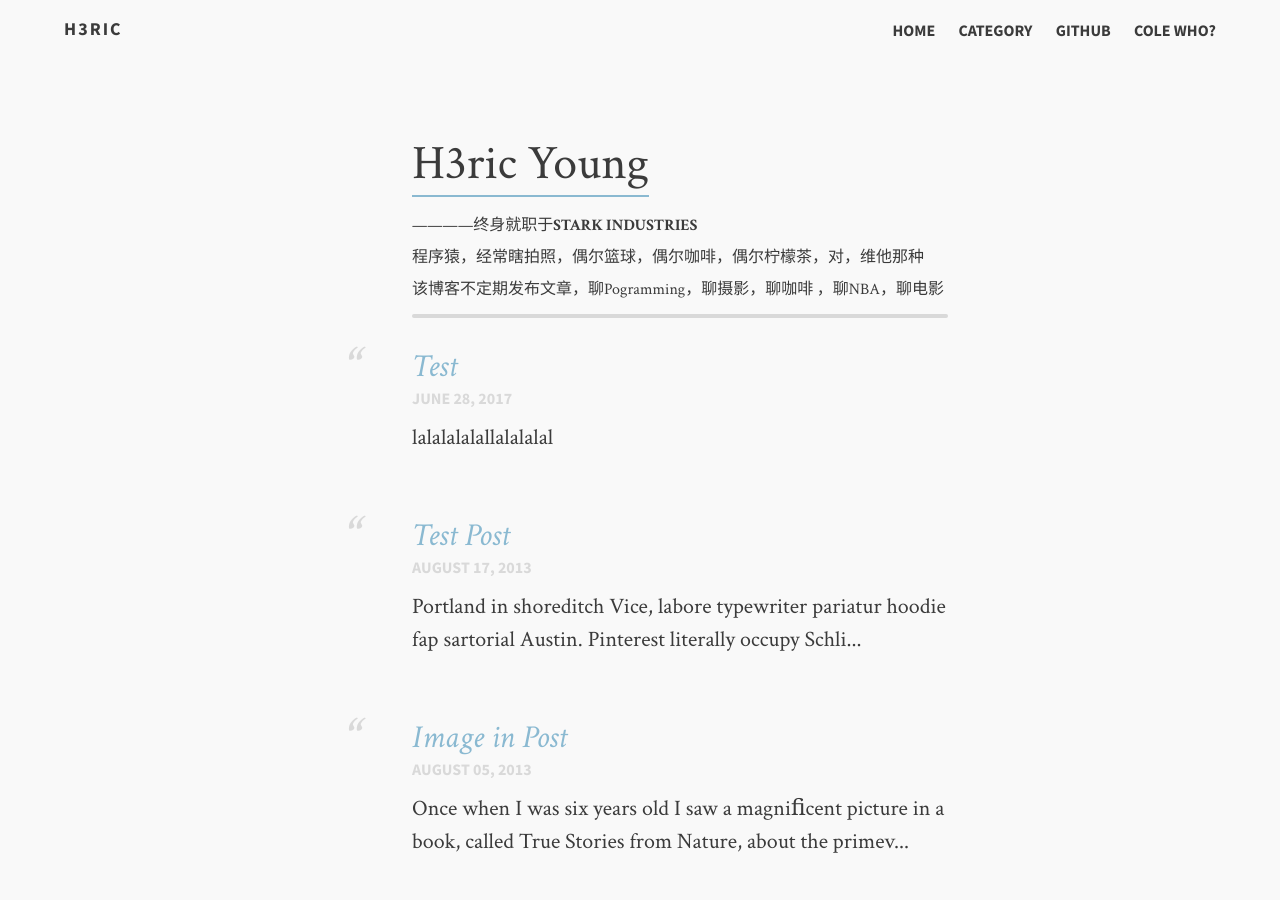
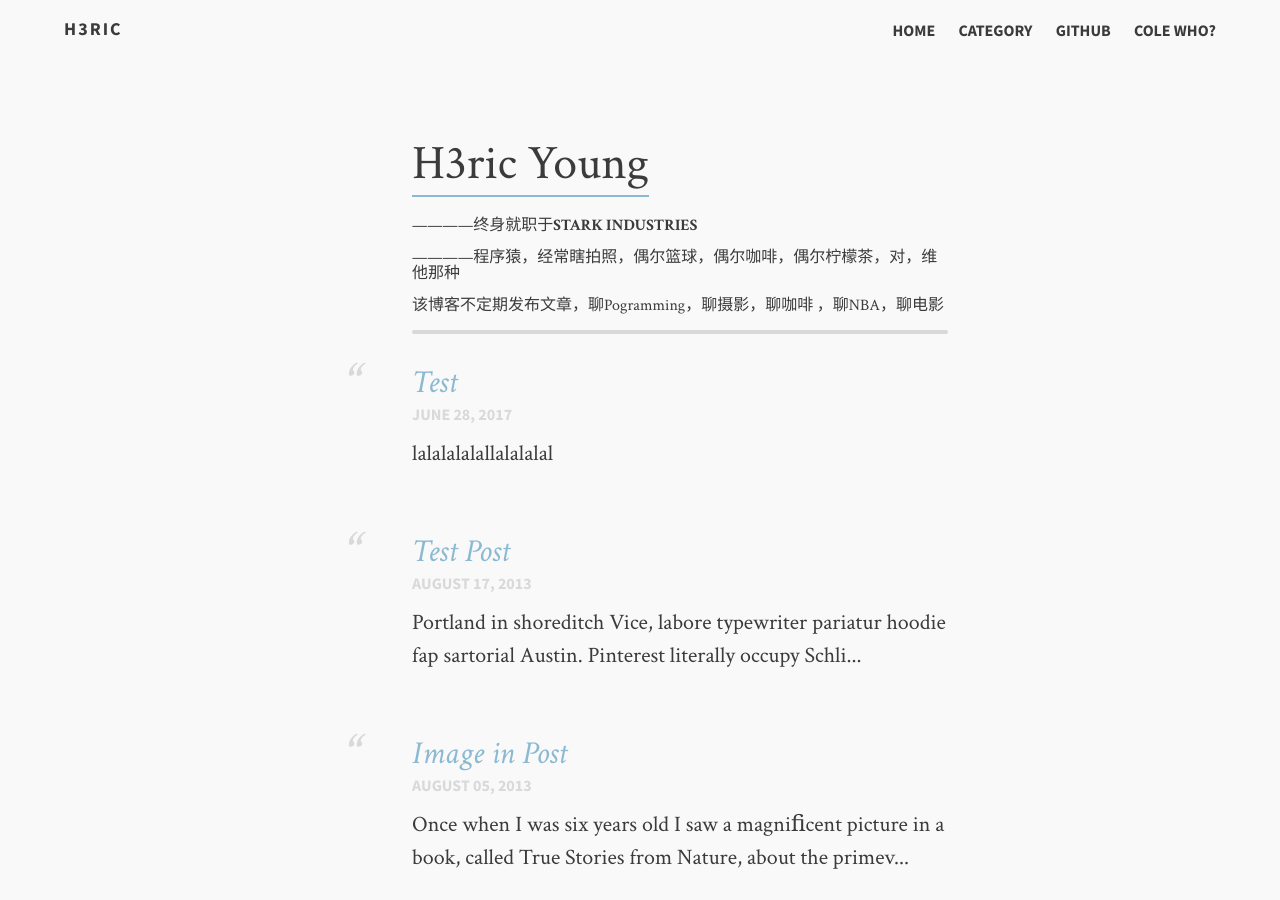
Before and after one commit to HericYoung/Blog, a Jekyll site: the page built from index.md, in a window 1280 px wide and 900 px high. Built offline with Jekyll 4.4.1, drawn with Linux system fonts in a browser that asks for light colours.

Commit message:
no message

```diff
--- a/index.md
+++ b/index.md
@@ -1,7 +1,7 @@
 ---
 layout: home
 title: "H3ric Young"
-description: ————终身就职于<strong>STARK INDUSTRIES</strong><br><br>程序猿，经常瞎拍照，偶尔篮球，偶尔咖啡，偶尔柠檬茶，对，维他那种<br><br>该博客不定期发布文章，聊Pogramming，聊摄影，聊咖啡 ，聊NBA，聊电影<br>
+description: ————终身就职于<strong>STARK INDUSTRIES</strong><br><br>————程序猿，经常瞎拍照，偶尔篮球，偶尔咖啡，偶尔柠檬茶，对，维他那种<br><br>该博客不定期发布文章，聊Pogramming，聊摄影，聊咖啡 ，聊NBA，聊电影<br>
 tags: [Jekyll, theme, responsive, blog, template]
 image:
   feature: typewriter.jpg
```
